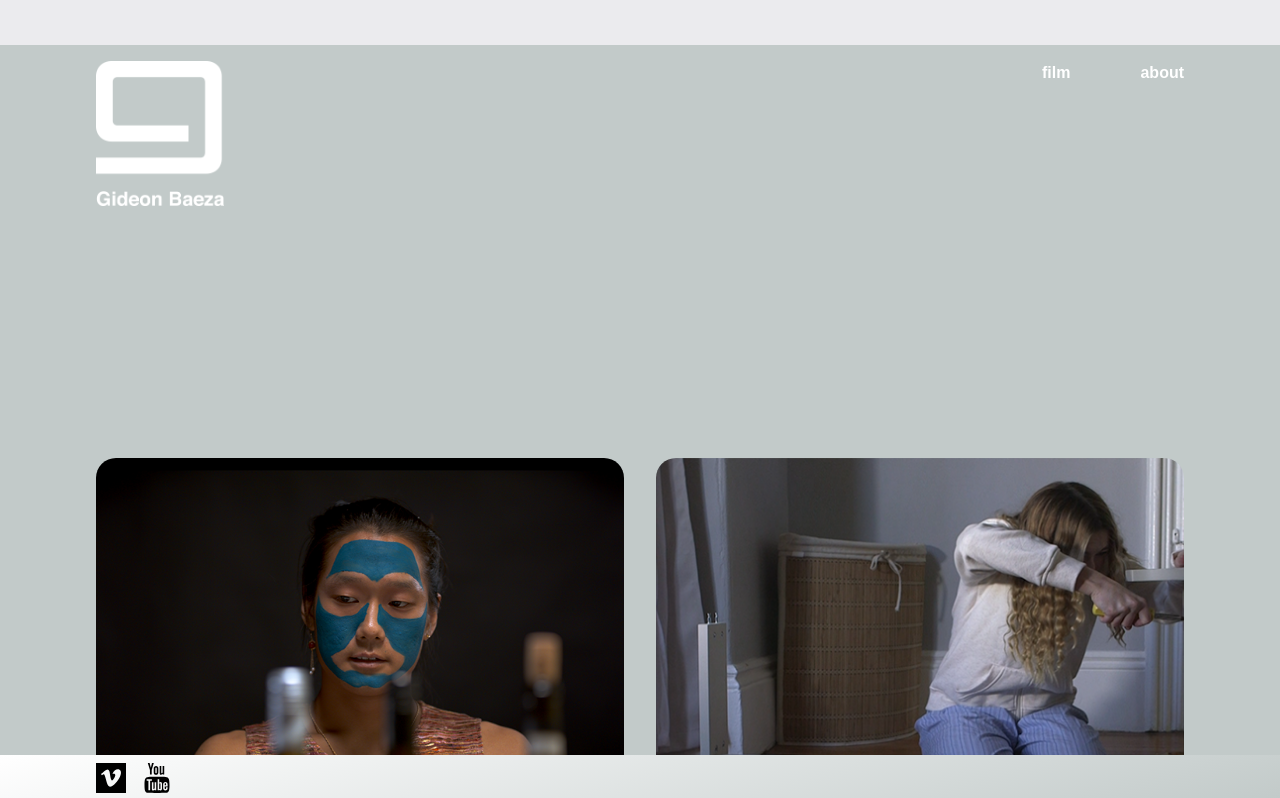
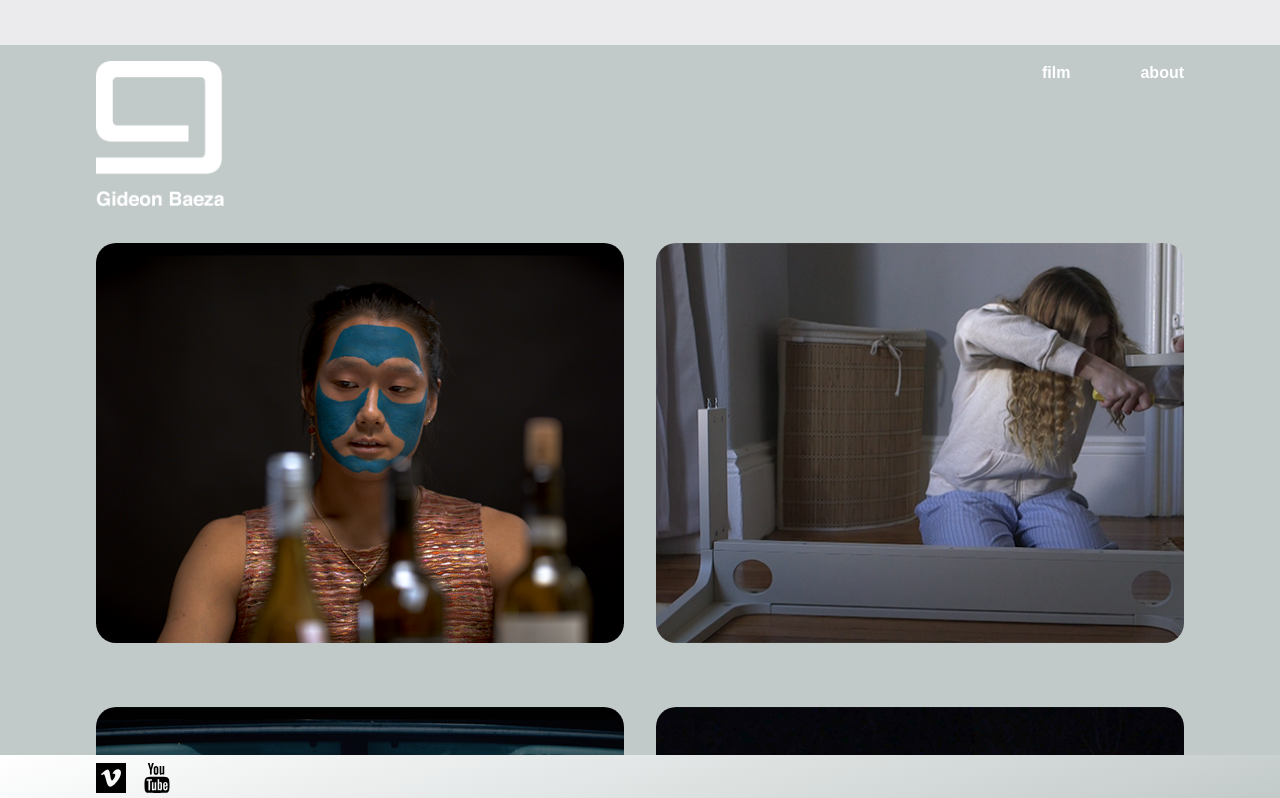
Before and after one commit to warpedpuppy/gideon, a React (Create React App) app: page /films in a window 1280 px wide. Shown: the top 798 px of the page. Built offline with nearby package versions, Linux system fonts and the light colour scheme.

Commit message:
changed film page margin

```diff
--- a/src/components/templates/PageTemplate.css
+++ b/src/components/templates/PageTemplate.css
@@ -22,7 +22,7 @@
 @media (min-width: 1024px) {
 
 	#page-template-container {
-		margin: 220px 6rem 200px;
+		margin: 5px 6rem 200px;
 	}
 	.thumbnail-container {
 		width: 50%;
```
